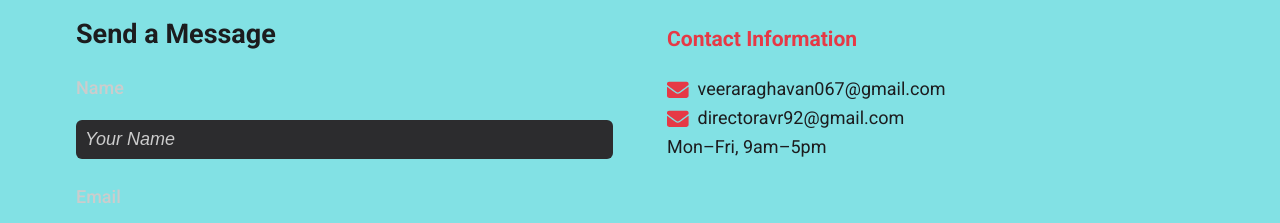
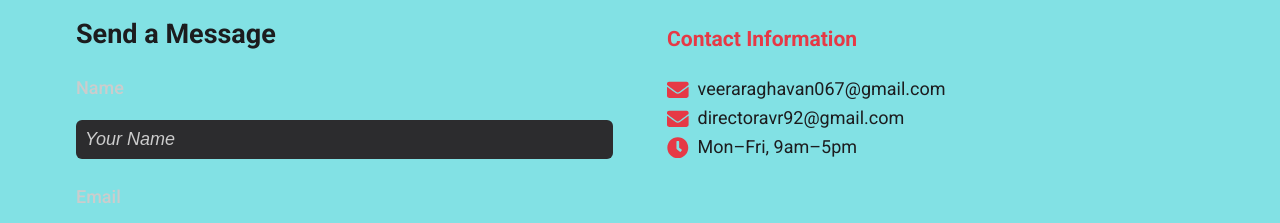
Before and after one commit to Vyomanexgen/1st-project, a React (Create React App) app: page / in a window 1280 px wide. Shown: the part 6440-6663 px from the top of the page. Built offline with nearby package versions, Linux system fonts and the light colour scheme.

Commit message:
changing fotter,About pages and added the Nodemailer

```diff
--- a/src/components/Navbar.jsx
+++ b/src/components/Navbar.jsx
@@ -2,7 +2,7 @@ import React, { useEffect, useState, useRef } from "react";
 import { motion, useScroll, useTransform } from "framer-motion";
 import { Menu } from "lucide-react";
 import styles from "./Navbar.module.css";
-import { Link, useLocation } from "react-router-dom"; // <-- Import useLocation
+import { Link, useLocation } from "react-router-dom";
 import { HashLink } from 'react-router-hash-link';
 
 const sections = [
@@ -20,7 +20,7 @@ const Navbar = () => {
   const [activeSection, setActiveSection] = useState("home");
   const [menuOpen, setMenuOpen] = useState(false);
   const navRef = useRef(null);
-  const location = useLocation(); // <-- Get location object
+  const location = useLocation();
 
   const { scrollY } = useScroll();
   const navBackground = useTransform(
@@ -91,7 +91,7 @@ const Navbar = () => {
         damping: 24,
       }}
     >
-      <Link to="/admin" target="_blank" className={styles.brand}>
+      <Link to="/admin" target="_blank"  className={styles.brand}>
         <img
           src="/images/clapboard.png"
           alt="Clapboard"
--- a/src/pages/Contact.jsx
+++ b/src/pages/Contact.jsx
@@ -1,6 +1,7 @@
 import React, { useRef, useEffect, useState } from 'react';
 import styles from './Contact.module.css';
 import { FaEnvelope } from 'react-icons/fa';
+import { FaClock } from "react-icons/fa";
 
 const Contact = () => {
   const sectionRef = useRef();
@@ -98,7 +99,9 @@ console.log("ENV URL:", process.env.REACT_APP_BACKEND_URL);
             <FaEnvelope className={styles.icon} aria-label="Press Email" />
             directoravr92@gmail.com
           </p>
-          <p>Mon–Fri, 9am–5pm</p>
+          <p>
+           <FaClock className={styles.icon} aria-label="Time" />
+            Mon–Fri, 9am–5pm</p>
         </div>
       </div>
     </section>
--- a/src/pages/admin/Login.jsx
+++ b/src/pages/admin/Login.jsx
@@ -66,7 +66,7 @@ const Login = ({ onLogin }) => {
               <img
                 src={showPassword ? eyeOpen : eyeOff}
                 alt={showPassword ? 'Hide password' : 'Show password'}
-                style={{ width: '32px', height: '32px', pointerEvents: 'none', marginTop:'-50px', userSelect: 'none',
+                style={{ width: '28px', height: '28px', pointerEvents: 'none', marginTop:'-50px', userSelect: 'none',
     transition: 'none',
     filter: 'none' }}
 
--- a/src/pages/admin/Login.module.css
+++ b/src/pages/admin/Login.module.css
@@ -85,7 +85,7 @@
 
 .passwordInput {
   padding-right: 45px;
-   width: 90%; /* <-- add this to ensure it takes full width */
+   width: 90%;
   box-sizing: border-box;
 }
 
```
